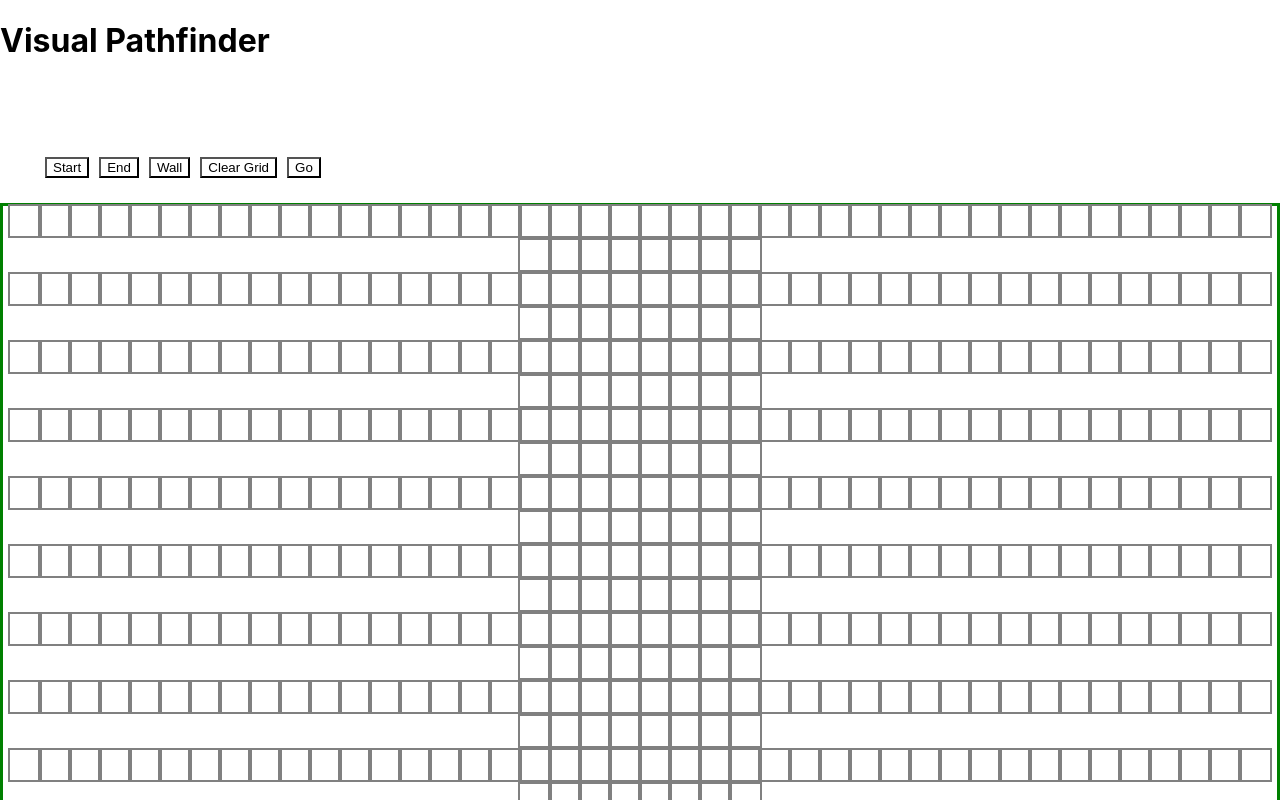
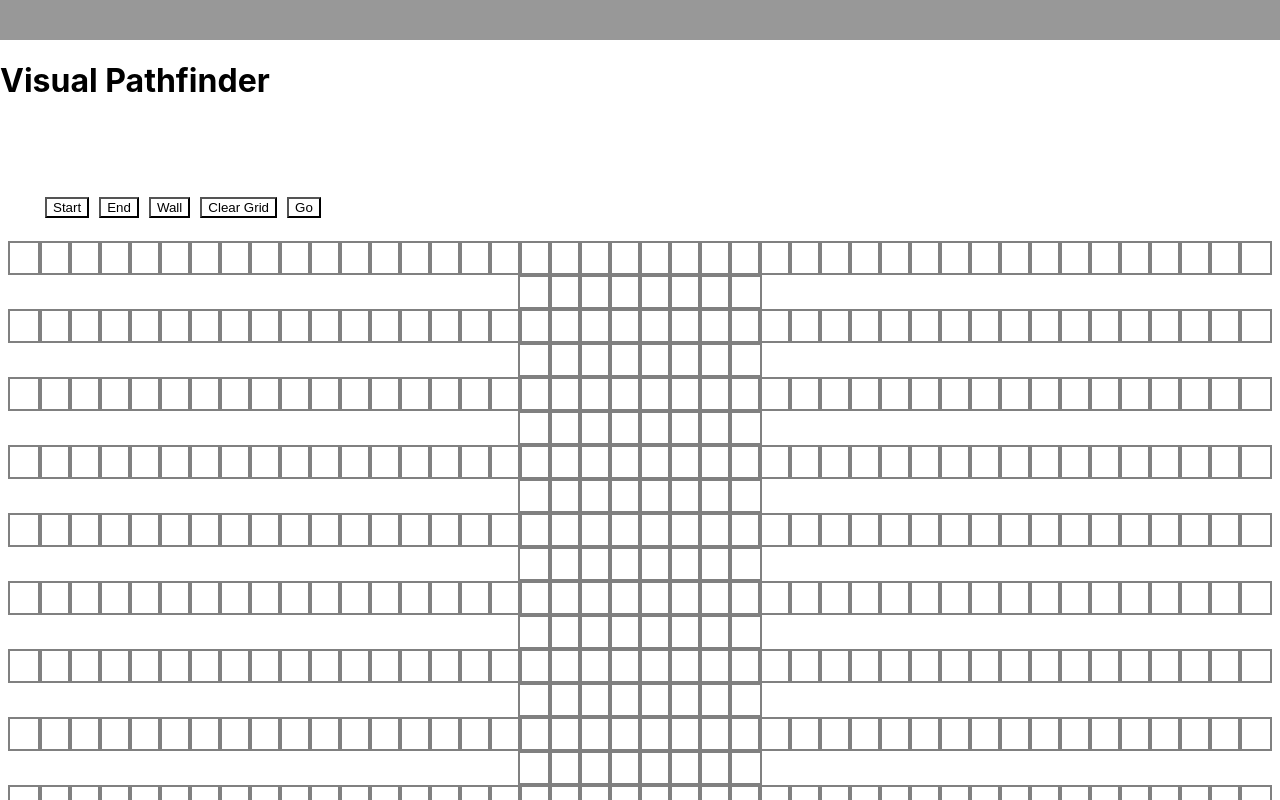
Before and after one commit to Criscoll/Visual-Pathfinder, a React (Create React App) app in the folder my-app/: page / in a window 1280 px wide. Shown: the top 800 px of the page. Built offline with nearby package versions, Linux system fonts and the light colour scheme.

Commit message:
toolbar started

```diff
--- a/my-app/src/App.js
+++ b/my-app/src/App.js
@@ -1,6 +1,7 @@
 import React, { Component } from 'react';
-import Buttons from './components/buttons';
-import Grid from './containers/grid';
+import Buttons from './components/Buttons';
+import Grid from './containers/Grid';
+import Toolbar from './containers/Toolbar';
 
 class Main extends Component {
   constructor(props) {
@@ -46,6 +47,7 @@ class Main extends Component {
   render() {
     return (
       <React.Fragment>
+        <Toolbar />
         <Buttons
           buttonPressed={this.state.buttonPressed}
           handleStartClick={this.handleStartClick}
--- /dev/null
+++ b/my-app/src/containers/Toolbar.jsx
@@ -0,0 +1,11 @@
+import React from 'react';
+import Buttons from '../components/Buttons';
+import '../styles/main.css';
+
+export default function Toolbar() {
+  return (
+    <React.Fragment>
+      <div id="toolbar"></div>
+    </React.Fragment>
+  );
+}
--- a/my-app/src/styles/_components.scss
+++ b/my-app/src/styles/_components.scss
@@ -27,7 +27,6 @@
 .grid {
   margin-top: 90px;
   text-align: center;
-  border: 3px solid green;
 }
 
 .container {
--- /dev/null
+++ b/my-app/src/styles/_toolbar.scss
@@ -0,0 +1,4 @@
+#toolbar {
+  background-color: rgba(47, 47, 47, 0.493);
+  height: 5vh;
+}
--- a/my-app/src/styles/main.css
+++ b/my-app/src/styles/main.css
@@ -29,7 +29,6 @@
 .grid {
   margin-top: 90px;
   text-align: center;
-  border: 3px solid green;
 }
 
 .container {
@@ -86,4 +85,9 @@
   background-color: yellow;
   display: inline-block;
 }
+
+#toolbar {
+  background-color: rgba(47, 47, 47, 0.493);
+  height: 5vh;
+}
 /*# sourceMappingURL=main.css.map */
--- a/my-app/src/styles/main.scss
+++ b/my-app/src/styles/main.scss
@@ -1 +1,2 @@
 @import 'components.scss';
+@import 'toolbar.scss';
```
Also changed, not shown: my-app/src/containers/Grid.jsx (renamed from my-app/src/containers/grid.jsx, +3 -5 lines), my-app/src/components/Buttons.jsx (renamed from my-app/src/components/buttons.jsx), my-app/src/components/Node.jsx (renamed from my-app/src/components/node.jsx), my-app/src/components/Results.jsx (renamed from my-app/src/components/results.jsx), my-app/src/containers/toolbar.jsx (deleted), 1 other file (tests, documents, lock files or other folders).
